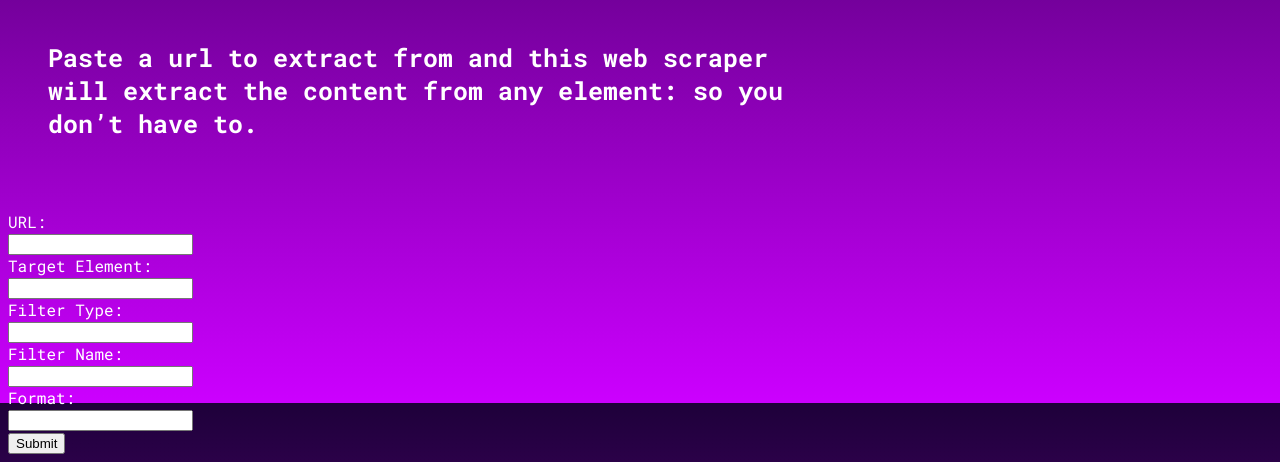
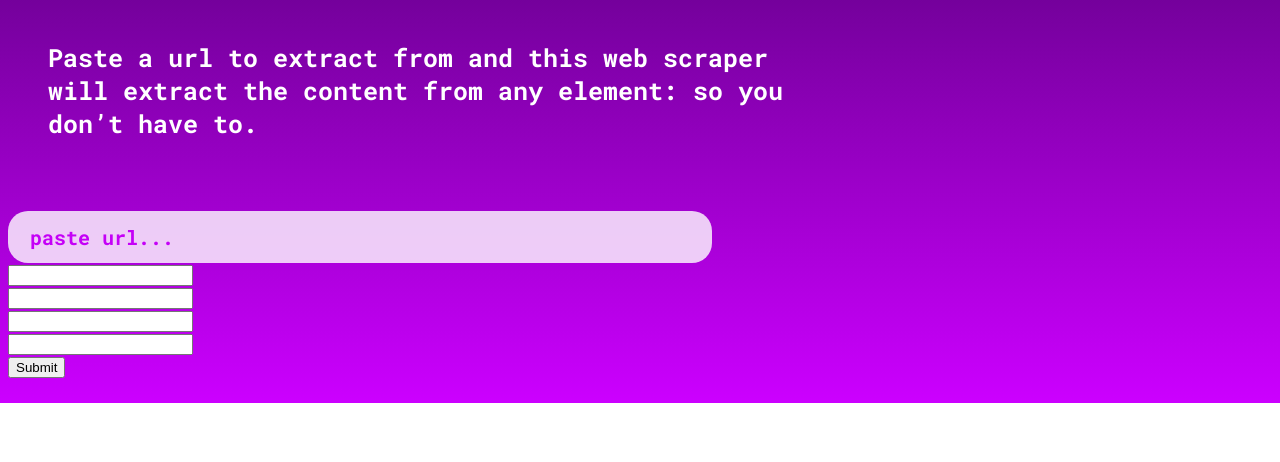
Before and after one commit to samarth212/ScrapMaster, a Flask app: page / in a window 1280 px wide. Shown: the part 397-859 px from the top of the page. After the commit the page ends 800 px from the top, so only its background shows below. Run offline with Flask 3, Linux system fonts and the light colour scheme; some libraries are stand-ins or nearby versions.

Commit message:
url input

```diff
--- a/static/index.css
+++ b/static/index.css
@@ -34,3 +34,23 @@ body{
 .viewer{
     padding-top: 10px;
 }
+
+input::placeholder{
+    color:rgba(204, 0, 255, 1);
+    font-family: "Roboto Mono";
+    font-weight: 700;
+    padding-left: 20px;
+}
+
+
+#url{
+    font-family: "Roboto Mono";
+    font-weight: 700;
+    width: 700px;
+    height: 50px;
+    border: none;
+    border-radius: 20px;
+    color:rgba(204, 0, 255, 1);
+    font-size: 20px;
+    opacity: 0.8;
+}
--- a/templates/index.html
+++ b/templates/index.html
@@ -16,7 +16,7 @@
         <div class="title">
             <p>S C R A P</p>
             <p>M A S T E R</p>
-            <p class="desc">Paste a url to extract from and this web scraper will extract the content from any element: so you don’t have to. </p>
+            <p class="desc">Paste a url to extract from and this web scraper will extract the content from any element: so you don’t have to.</p>
         </div>
             <spline-viewer class="viewer" url="https://prod.spline.design/4PaMD0xuZHYOWpY0/scene.splinecode"></spline-viewer>
 
@@ -25,19 +25,14 @@
 
 
     <form action="/" method="post" class="forms">
-        <label for="url">URL:</label><br>
-        <input type="text" id="url" name="url"><br>
+        <input placeholder="paste url..." type="text" id="url" name="url"><br>
 
-        <label for="element">Target Element:</label><br>
         <input type="text" id="element" name="element"><br>
 
-        <label for="elemFilter">Filter Type:</label><br>
         <input type="text" id="elemFilter" name="elemFilter"><br>
 
-        <label for="elemName">Filter Name:</label><br>
         <input type="text" id="elemName" name="elemName"><br>
 
-        <label for="format">Format:</label><br>
         <input type="text" id="format" name="format"><br>
 
         <input type="submit" value="Submit">
```
